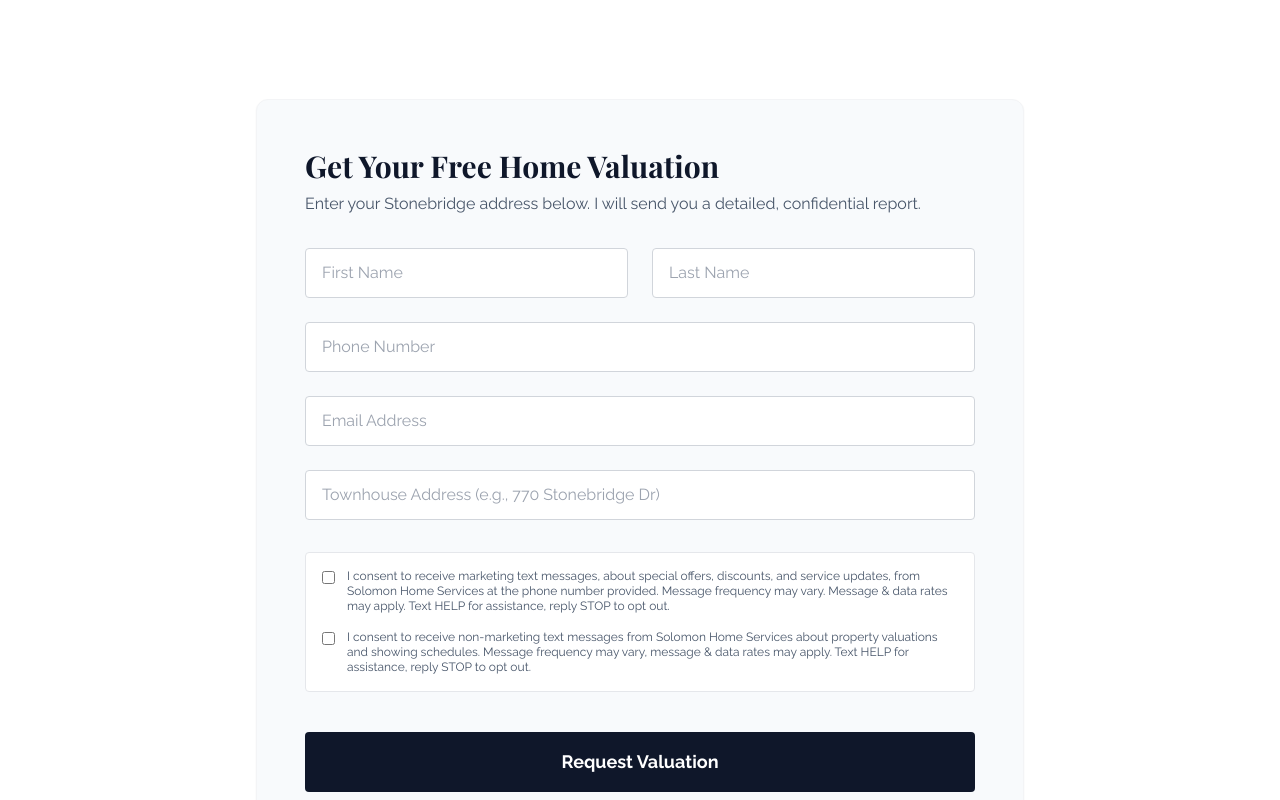
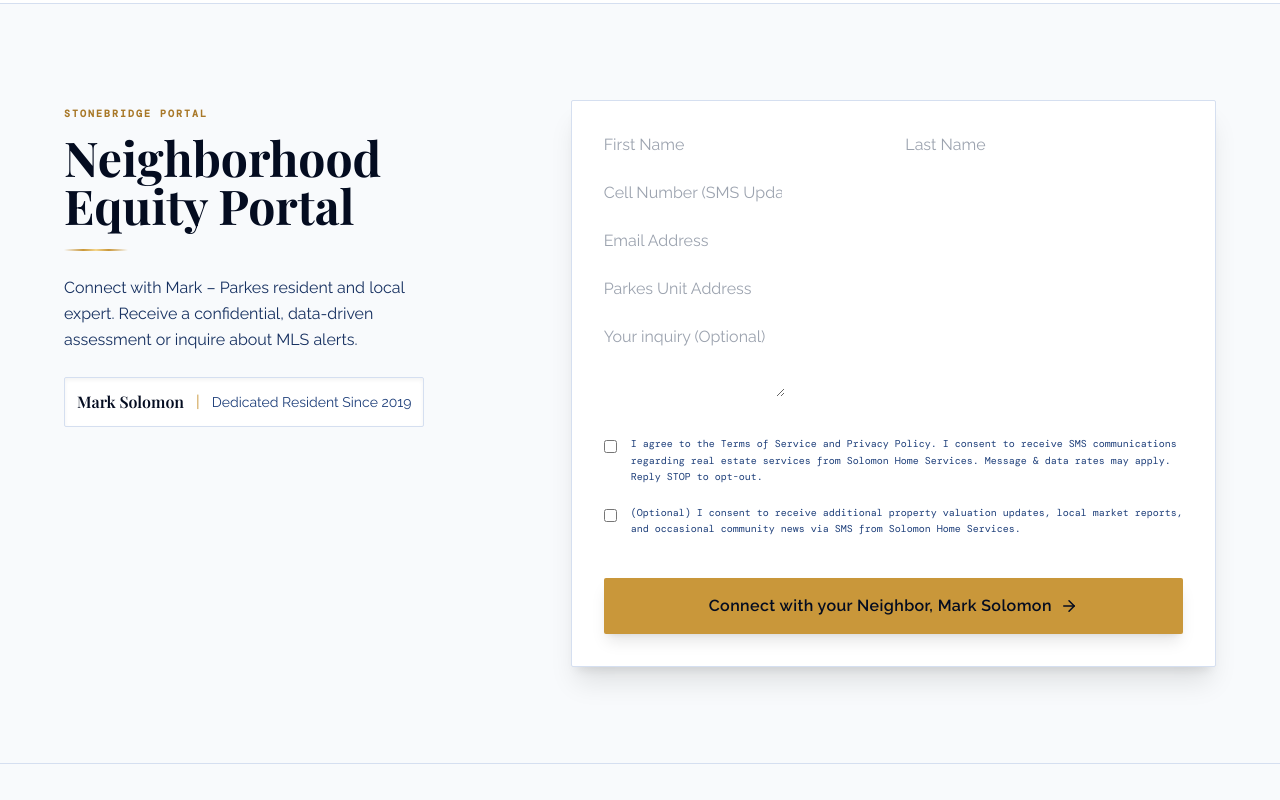
Before and after one commit to lasersolosbd/Parkes-at-Stonebridge-Microsite, a Next.js app: page / in a window 1280 px wide. Shown: the part 2800-3600 px from the top of the page. Built offline with nearby package versions, Linux system fonts and the light colour scheme; a web font is replaced by a local one.

Commit message:
Update ContactForm.tsx

```diff
--- a/components/ContactForm.tsx
+++ b/components/ContactForm.tsx
@@ -1,35 +1,76 @@
+import { ArrowRight } from "lucide-react";
+
 export default function ContactForm() {
   return (
-    <section id="contact" className="py-24 bg-white px-6">
-      <div className="max-w-3xl mx-auto bg-slate-50 p-8 md:p-12 rounded-xl border border-gray-100 shadow-sm">
-        <h2 className="text-3xl font-display font-bold text-slate-900 mb-2">Get Your Free Home Valuation</h2>
-        <p className="text-slate-600 mb-8">Enter your Stonebridge address below. I will send you a detailed, confidential report.</p>
+    <section id="contact" className="bg-slate-50 py-24 px-6 lg:px-16 border-t border-navy-100 text-navy-900">
+      <div className="max-w-7xl mx-auto">
+        <div className="grid grid-cols-1 md:grid-cols-12 gap-12 md:gap-16 items-start">
 
-        <form className="flex flex-col gap-6">
-          <div className="grid grid-cols-1 md:grid-cols-2 gap-6">
-            <input type="text" placeholder="First Name" className="w-full px-4 py-3 border border-gray-300 rounded focus:outline-none focus:border-gold-500" required />
-            <input type="text" placeholder="Last Name" className="w-full px-4 py-3 border border-gray-300 rounded focus:outline-none focus:border-gold-500" required />
+            {/* Form Info */}
+            <div className="col-span-1 md:col-span-5">
+              <span className="inline-block font-mono text-[10px] tracking-[0.2em] uppercase text-gold-600 font-semibold mb-3">Stonebridge Portal</span>
+              <h2 className="font-display text-4xl md:text-5xl text-navy-950 font-bold leading-tight mb-5">
+                Neighborhood Equity Portal
+              </h2>
+              <div className="gold-rule w-16 mb-6" />
+              <p className="text-navy-700 text-base leading-relaxed max-w-sm mb-6">
+                Connect with Mark – Parkes resident and local expert. Receive a confidential, data-driven assessment or inquire about MLS alerts.
+              </p>
+               <div className="inline-flex items-center gap-3 border border-navy-100 bg-white p-3 rounded-sm shadow-inner">
+                 <span className="font-display text-base font-semibold text-navy-950">Mark Solomon</span>
+                 <span className="text-gold-500">|</span>
+                 <span className="text-navy-600 text-sm">Dedicated Resident Since 2019</span>
                </div>
-          <input type="tel" placeholder="Phone Number" className="w-full px-4 py-3 border border-gray-300 rounded focus:outline-none focus:border-gold-500" required />
-          <input type="email" placeholder="Email Address" className="w-full px-4 py-3 border border-gray-300 rounded focus:outline-none focus:border-gold-500" required />
-          <input type="text" placeholder="Townhouse Address (e.g., 770 Stonebridge Dr)" className="w-full px-4 py-3 border border-gray-300 rounded focus:outline-none focus:border-gold-500" required />
+            </div>
 
-          {/* 2026 GHL A2P Strict Compliance Checkboxes (OPTIONAL) */}
-          <div className="flex flex-col gap-4 mt-2 bg-white p-4 border border-gray-200 rounded">
-            <label className="flex items-start gap-3 text-xs text-slate-600 leading-tight cursor-pointer">
-              <input type="checkbox" className="mt-0.5" />
-              <span>I consent to receive marketing text messages, about special offers, discounts, and service updates, from Solomon Home Services at the phone number provided. Message frequency may vary. Message & data rates may apply. Text HELP for assistance, reply STOP to opt out.</span>
+            {/* Form */}
+            <div className="col-span-1 md:col-span-7 bg-white p-8 border border-navy-100 rounded-sm shadow-xl">
+              <form className="grid grid-cols-1 sm:grid-cols-2 gap-6">
+                <div>
+                    <input type="text" placeholder="First Name" className="compliance-input" required />
+                </div>
+                <div>
+                    <input type="text" placeholder="Last Name" className="compliance-input" required />
+                </div>
+                <div className="sm:col-span-2">
+                    <input type="tel" placeholder="Cell Number (SMS Updates)" className="compliance-input" required />
+                </div>
+                <div className="sm:col-span-2">
+                    <input type="email" placeholder="Email Address" className="compliance-input" required />
+                </div>
+                <div className="sm:col-span-2">
+                    <input type="text" placeholder="Parkes Unit Address" className="compliance-input" required />
+                </div>
+                <div className="sm:col-span-2">
+                    <textarea placeholder="Your inquiry (Optional)" rows={3} className="compliance-input"></textarea>
+                </div>
+
+                {/* Strict Two-Checkbox Form compliance */}
+                <div className="sm:col-span-2 flex flex-col gap-4 mt-2">
+                    <label className="flex items-start gap-3.5 text-navy-600 text-[10px] font-mono leading-relaxed cursor-pointer group">
+                        <input type="checkbox" className="mt-1 flex-shrink-0" /> {/* Optional per SOP req */}
+                        <span>
+                            I agree to the Terms of Service and Privacy Policy. I consent to receive SMS communications regarding real estate services from Solomon Home Services. Message & data rates may apply. Reply STOP to opt-out.
+                        </span>
                     </label>
-            <label className="flex items-start gap-3 text-xs text-slate-600 leading-tight cursor-pointer">
-              <input type="checkbox" className="mt-0.5" />
-              <span>I consent to receive non-marketing text messages from Solomon Home Services about property valuations and showing schedules. Message frequency may vary, message & data rates may apply. Text HELP for assistance, reply STOP to opt out.</span>
+                    <label className="flex items-start gap-3.5 text-navy-600 text-[10px] font-mono leading-relaxed cursor-pointer group pt-1">
+                        <input type="checkbox" className="mt-1 flex-shrink-0" /> {/* Optional per SOP req */}
+                        <span>
+                            (Optional) I consent to receive additional property valuation updates, local market reports, and occasional community news via SMS from Solomon Home Services.
+                        </span>
                     </label>
                 </div>
 
-          <button type="submit" className="w-full py-4 bg-slate-900 hover:bg-gold-600 text-white font-bold rounded transition-colors text-lg mt-4">
-            Request Valuation
+                <div className="sm:col-span-2 pt-4">
+                  <button type="submit" className="btn-gold w-full flex items-center justify-center gap-3">
+                    Connect with your Neighbor, Mark Solomon
+                    <ArrowRight size={18} />
                   </button>
+                </div>
               </form>
+            </div>
+
+        </div>
       </div>
     </section>
   );
```
Lines whose indentation alone changed are shown as unchanged.
